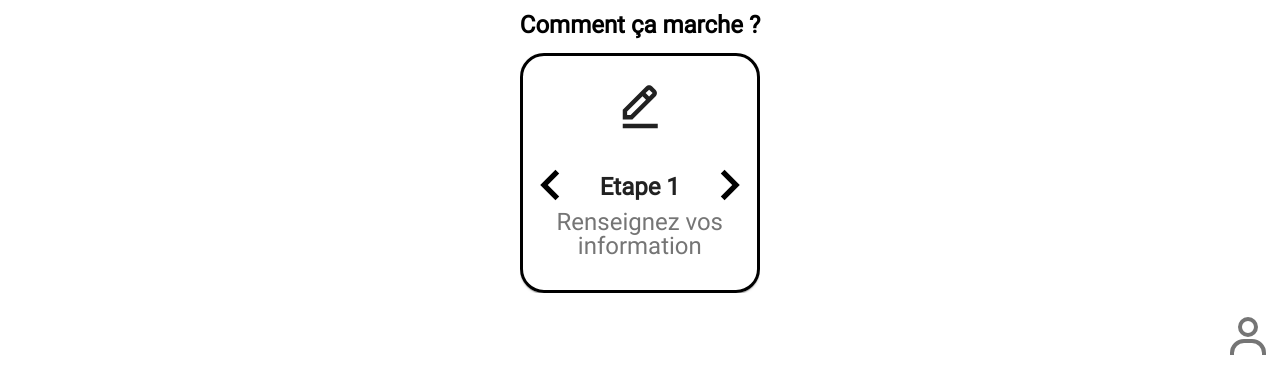
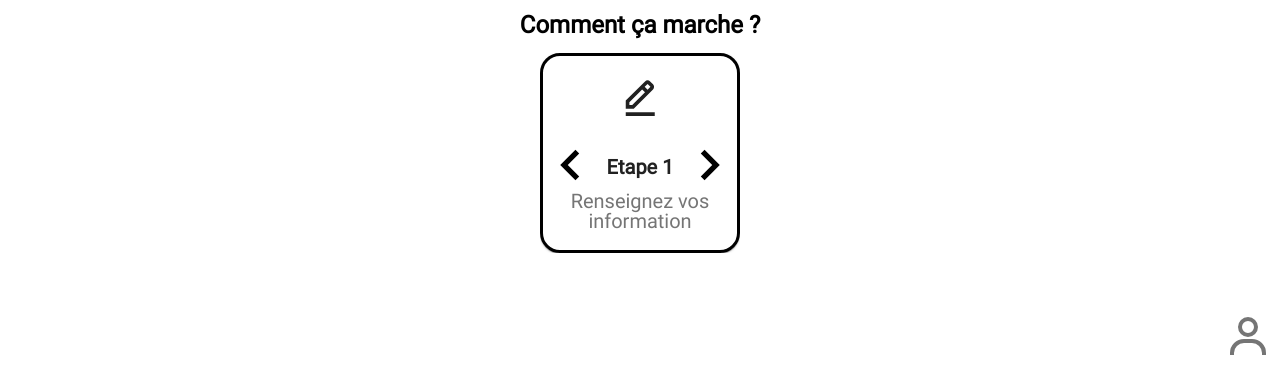
Before and after one commit to YoannBretonnet/ecotest, a React app: page / in a window 1280 px wide. Shown: the part 431-800 px from the top of the page. Built offline with nearby package versions, Linux system fonts and the light colour scheme.

Commit message:
fix: css update carousel

```diff
--- a/src/components/Carousel/index.js
+++ b/src/components/Carousel/index.js
@@ -33,7 +33,7 @@ function CarouselComponent() {
     },
   ];
   const args = {
-    squareSize: '30vh',
+    squareSize: '25vh',
   };
   return (
     <Box component="section" sx={{ margin: '2vh auto 0 auto', width: 'fit-content', height: 'fit-content' }}>
@@ -48,7 +48,7 @@ function CarouselComponent() {
         animation="slide"
         autoPlay={false}
         indicators={false}
-        sx={{ width: args.squareSize, height: args.squareSize }}
+        sx={{ width: args.squareSize, height: args.squareSize, margin: 'auto' }}
         NextIcon={<BiChevronRight size="8vh" />}
         PrevIcon={<BiChevronLeft size="8vh" />}
         navButtonsProps={{
--- a/src/components/Carousel/styles.scss
+++ b/src/components/Carousel/styles.scss
@@ -1,20 +1,21 @@
 .carousel-content, .carousel-step, .carousel-title {
-  font-size: 3vh;
+  font-size: 2.5vh;
   text-align: center;
   font-family: 'Roboto';
 }
 
 .carousel-step {
-  margin: 18% 5% 0;
+  margin: 19.5% 5% 0;
   font-weight: bold;
 }
 
 .carousel-content {
-  margin: 5% 5% 0;
+  margin: 7% auto 0;
   color: #757575;
 }
 
 .carousel-title {
+  font-size: 3vh;
   font-weight: bold;
   margin-bottom: 2vh;
 }
```
